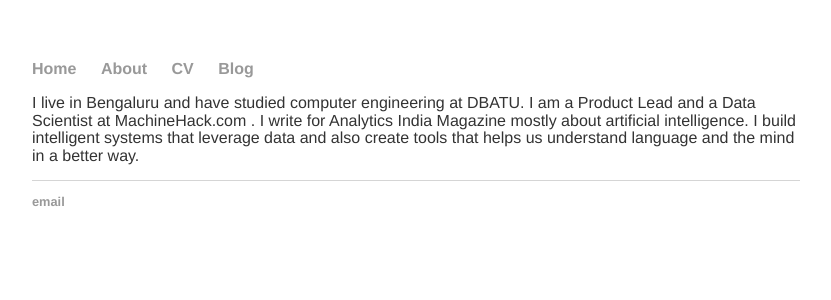
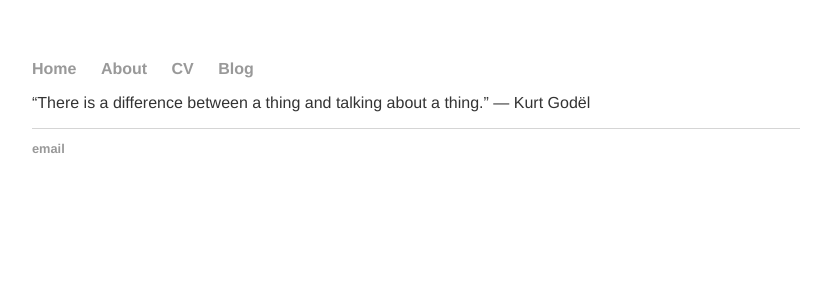
Before and after one commit to AbhiK24/abhik24.github.io, a Jekyll site: the page built from index.html, in a window 1280 px wide. Shown: the top 300 px of the page, without its empty margins (224-1055 px from the left). Built offline with Jekyll 4.4.1, drawn with Linux system fonts in a browser that asks for light colours.

Commit message:
made index page simple & put the Godel meta quote
made index page simple & put the Godel meta quote

```diff
--- a/index.html
+++ b/index.html
@@ -11,7 +11,7 @@ description: Abhijeet Katte is a Data Scientist , Creative Content Creator , Spe
 <div class = "main">
 
 <div class="blurb">
-	<p class = "lead"> I live in Bengaluru and have studied computer engineering at DBATU. I am a Product Lead and a Data Scientist at MachineHack.com . I write for Analytics India Magazine mostly about artificial intelligence. I build intelligent systems that leverage data and also create tools that helps us understand language and the mind in a better way. </p>
+	<p class = "lead"> “There is a difference between a thing and talking about a thing.” ― Kurt Godël</p>
 
 </div><!-- /.blurb -->
 
```
